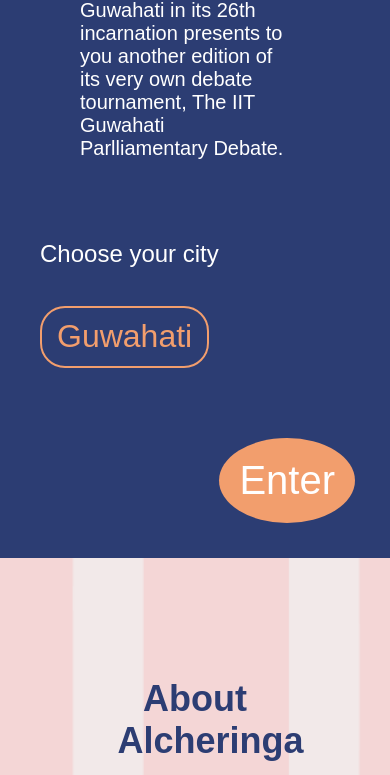
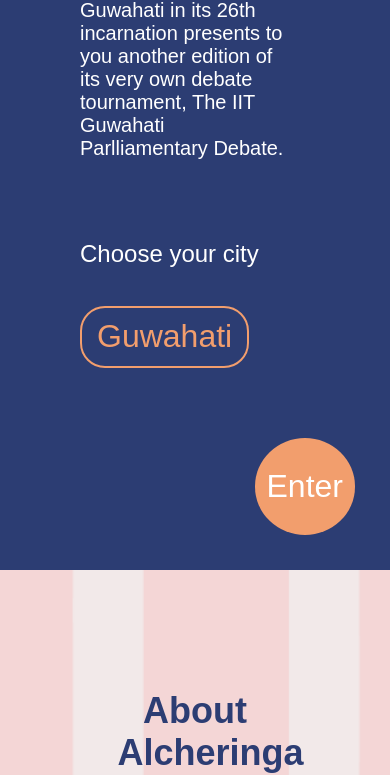
Before and after one commit to Alcheringa-Web-and-App-Operations/CE-Portal, a Django app: page / in a window 390 px wide; the page is wider, and only the part inside the window is pictured. Shown: the part 471-1246 px from the top of that part. Run offline with Django 4.2, Linux system fonts and the light colour scheme; data comes from the database, SQL or seed files in the repository.

Commit message:
css changes

```diff
--- a/city/static/city/Styles/landingpage.css
+++ b/city/static/city/Styles/landingpage.css
@@ -607,25 +607,38 @@ line-height: 43px;
         text-align: left;
         font-size: 20px;
     }
+    .m2{
+        padding-top: 0px;
+        padding-left: 80px;
+        padding-right: 100px;
+        text-align: left;
+        font-size: 20px;
+    }
     .m3{
         padding-top: 80px;
         font-size: 24px;
-        padding-left: 40px;
+        padding-left: 80px;
     }
     .m4{
         display: inline-block;
         font-size: 32px;
         border-width: 1px;
         border-color: #F29E6D;
+        padding-left: 40px;
+
     }
     .m5{
+        display: block;
         position: relative;
         float: right;
-        padding: 20px;
+        padding-top: 30px;
+        padding-bottom: 30px;
+        padding-left: 12px;
+        padding-right: 12px;
         border-radius: 100%;
         background-color: #F29E6D;
         margin: 35px;
-        font-size: 40px;
+        font-size: 32px;
     }
     a{
         text-decoration: none;
```
